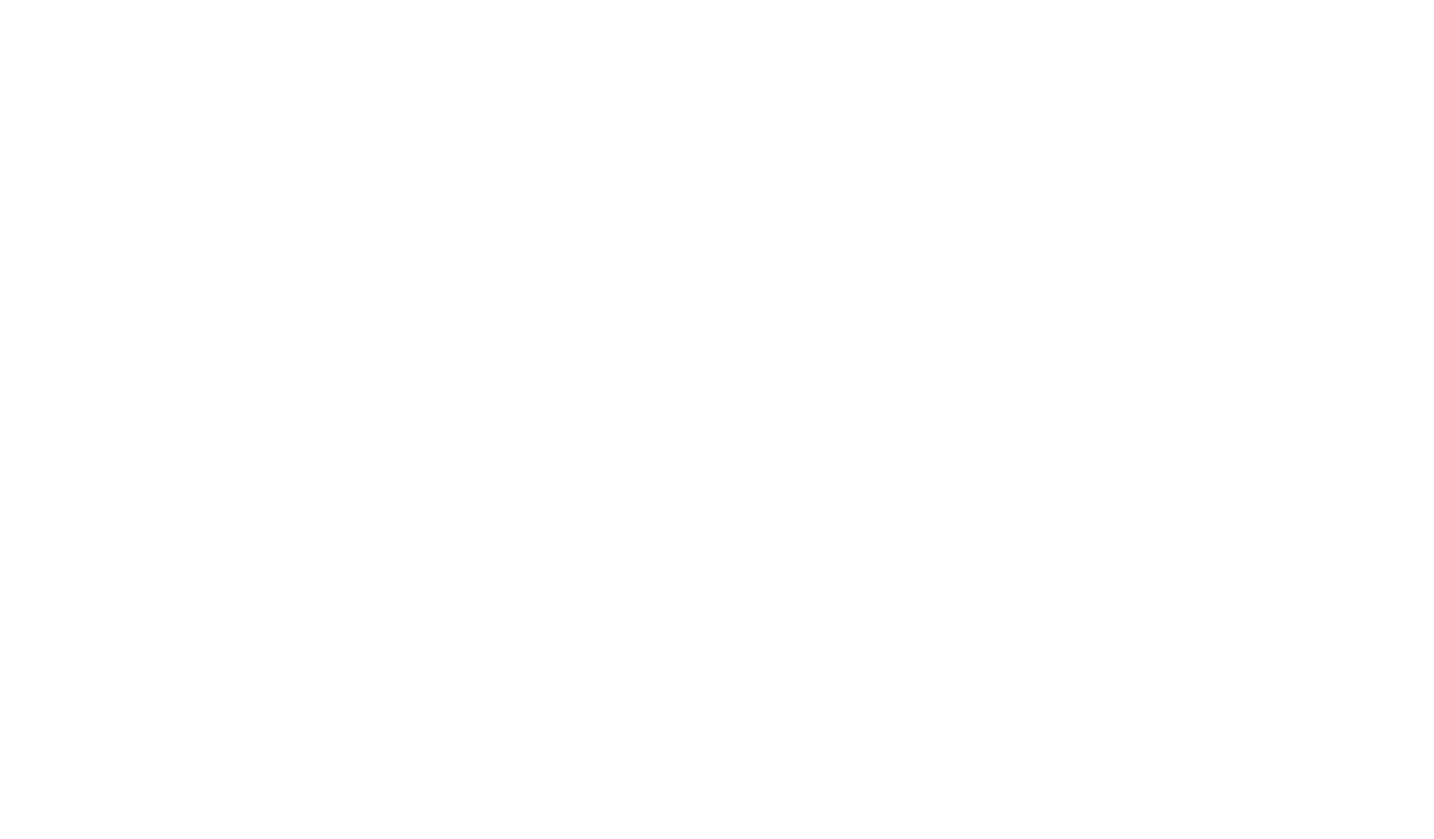
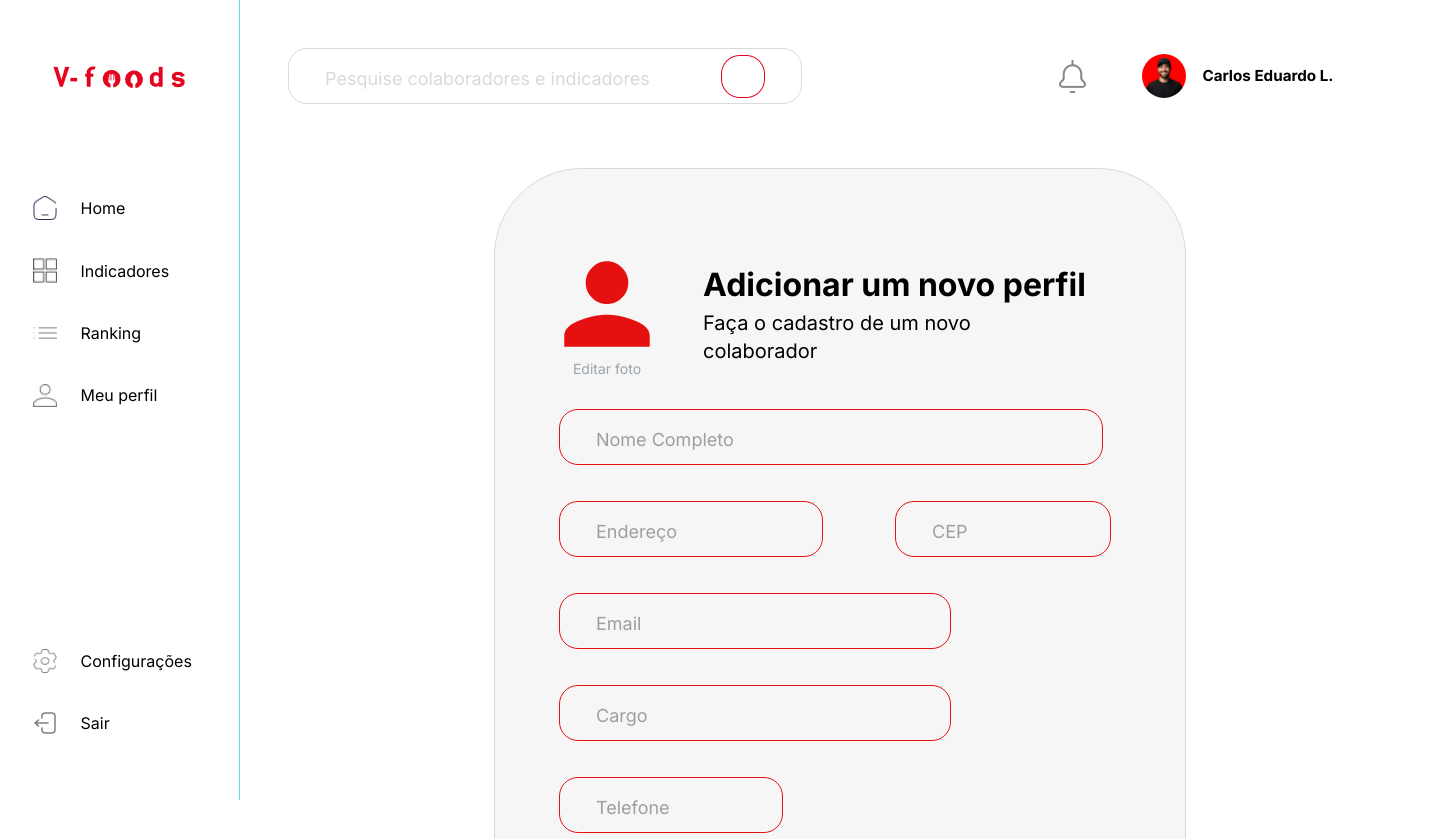
Before and after one commit to artursanntos/vfoods, a React (Vite) app: page /new_collaborator in a window 1280 px wide. Before the commit this address had no page. Shown: the top 839 px of the page, 1434 px wide, since content can reach past the window. Before the commit the page ends 800 px from the top, so only its background shows below. Built offline with nearby package versions, Linux system fonts and the light colour scheme.

Commit message:
feature: início da página de inserir colaboradores

```diff
--- a/src/App.tsx
+++ b/src/App.tsx
@@ -25,8 +25,8 @@ function App() {
                     <Route path="/indicators/:id"  element={<IndicatorPage/>}/>
                     <Route path="/ranking" element={<Ranking/>}/>
                     <Route path="/profile" element={<Profile/>}/>
+                    <Route path="/new_collaborator" element={<NewCollaborator/>}/>
                     <Route path="/profile/pdf"/>
-                    <Route path="/profile/new_collaborator" element={<NewCollaborator/>}/>
                     <Route path="/collaborators/:id" element={<Collaborator/>}/>
                     <Route path="/collabotarors/:id/pdf"/>
 
--- a/src/pages/NewCollaborator.tsx
+++ b/src/pages/NewCollaborator.tsx
@@ -1,8 +1,76 @@
+import { Header } from "../componets/Header/Header"
+import { SideBar } from "../componets/SideBar/SideBar"
+
 export default function NewCollaborator() {
 
+
     return (
+
         <>
-            <div>Hello Collaborator</div>
+            <div className='flex'>
+
+                <SideBar/>
+
+                <div className='flex flex-col items-center pt-12 ml-[15rem] w-full'>
+
+                    <div className='flex flex-col items-center pb-16'>
+
+                        <Header pathUserImg={'src/componets/Header/assets/userImg.png'} userName={'Carlos Eduardo L.'} />
+
+                    </div>
+
+                    <div className='flex flex-col gap-9 border rounded-[5.5rem] border-cinza-300 bg-cinza-200 h-[47rem] w-[43.25rem] ml-24 mb-8'>
+
+                        <div className="flex ml-[4rem] pt-[5.75rem] gap-12">
+
+                            <button className="flex flex-col items-center h-[7rem] hover:scale-105 duration-300 ease-in-out">
+
+                                <img className="h-[6rem] mb-3" src="src/assets/person.png" alt="person_icon" />
+                                <h1 className="text-sm text-gray-400"> Editar foto </h1>
+
+                            </button>
+
+                            <div className="flex flex-col">
+                                <h1 className="text-32 font-bold"> Adicionar um novo perfil </h1>
+                                <div className="text-xl w-[19.5rem]"> Faça o cadastro de um novo colaborador </div>
+                            </div>
+
+                        </div>
+
+                        <div className="border ml-[4rem] border-vermelho rounded-19 h-[3.5rem] w-[34rem]">
+                            <input type="text" className="float-left bg-transparent pl-[2.25rem] pt-4 mr-[3rem] italic text-lg border-none w-[24rem] placeholder:text-cinza-400 focus:shadow-none outline-none" placeholder="Nome Completo"/>
+                        </div>
+
+                        <div className="flex ml-[4rem] gap-[4.5rem]">
+
+                            <div className="border border-vermelho rounded-19 h-[3.5rem] w-[16.5rem]">
+                                <input type="text" className="float-left bg-transparent pl-[2.25rem] pt-4 mr-[3rem] italic text-lg border-none w-[24rem] placeholder:text-cinza-400 focus:shadow-none outline-none" placeholder="Endereço"/>
+                            </div>
+
+                            <div className="border border-vermelho rounded-19 h-[3.5rem] w-[13.5rem]">
+                                <input type="text" className="float-left bg-transparent pl-[2.25rem] pt-4 mr-[3rem] italic text-lg border-none w-[24rem] placeholder:text-cinza-400 focus:shadow-none outline-none" placeholder="CEP"/>
+                            </div>
+
+                        </div>
+
+                        <div className="border ml-[4rem] border-vermelho rounded-19 h-[3.5rem] w-[24.5rem]">
+                            <input type="text" className="float-left bg-transparent pl-[2.25rem] pt-4 mr-[3rem] italic text-lg border-none w-[24rem] placeholder:text-cinza-400 focus:shadow-none outline-none" placeholder="Email"/>
+                        </div>
+
+                        <div className="border ml-[4rem] border-vermelho rounded-19 h-[3.5rem] w-[24.5rem]">
+                            <input type="text" className="float-left bg-transparent pl-[2.25rem] pt-4 mr-[3rem] italic text-lg border-none w-[24rem] placeholder:text-cinza-400 focus:shadow-none outline-none" placeholder="Cargo"/>
+                        </div>
+
+                        <div className="border ml-[4rem] border-vermelho rounded-19 h-[3.5rem] w-[14rem]">
+                            <input type="text" className="float-left bg-transparent pl-[2.25rem] pt-4 mr-[3rem] italic text-lg border-none w-[24rem] placeholder:text-cinza-400 focus:shadow-none outline-none" placeholder="Telefone"/>
+                        </div>
+
+
+
+                    </div>
+
+                </div>
+            </div>
         </>
     )
 
--- a/src/pages/Profile.tsx
+++ b/src/pages/Profile.tsx
@@ -1,7 +1,24 @@
+import { Header } from "../componets/Header/Header"
+import { SideBar } from "../componets/SideBar/SideBar"
+
+
 export default function Profile () {
     return (
         <>
-        <div>Hello Profile</div>
+                <div className='flex'>
+
+                    <SideBar/>
+
+                    <div className='flex flex-col items-center pt-12 ml-[15rem] w-full'>
+
+                        <div className='flex flex-col items-center pb-16'>
+
+                            <Header pathUserImg={'src/componets/Header/assets/userImg.png'} userName={'Carlos Eduardo L.'} />
+
+                        </div>
+
+                    </div>
+                </div>
         </>
     )
 }
--- a/tailwind.config.js
+++ b/tailwind.config.js
@@ -8,6 +8,9 @@ export default {
         extend: {
             fontFamily: {
                 'sans': ['Inter'],
+            },
+            fontSize: {
+                '32': '2rem',
             },
             colors: {
                 'azul': {
@@ -20,8 +23,10 @@ export default {
                 'preto': '#181818',
                 'branco': '#FBFBFB',
                 'cinza': {
-                    100: 'ECECEC',
+                    100: '#ECECEC',
+                    200: '#F6F6F6',
                     300: '#D9D9D9',
+                    400: '#9E9E9E',
                     500: '#797979',
                     DEFAULT: '#797979',
                     700: '#363636',
```
Also changed, not shown: src/assets/person.png (added).
